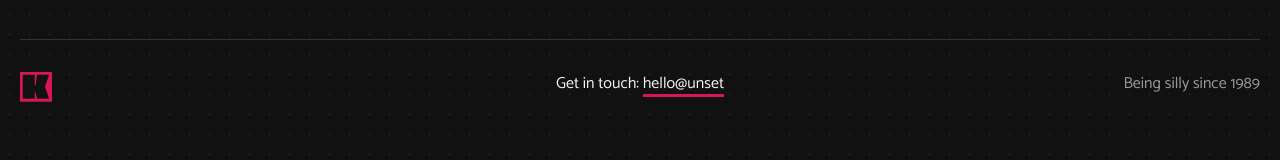
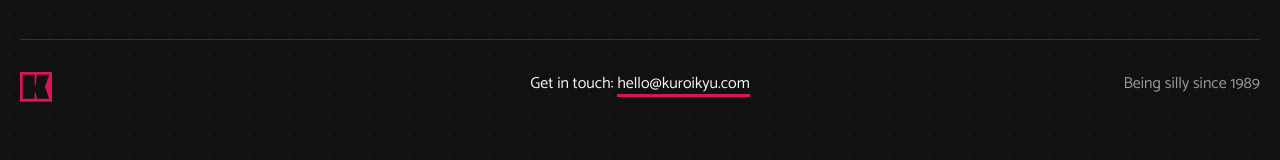
Before and after one commit to kuroikyu/kuroikyu-website-v2, a Next.js app: page / in a window 1280 px wide. Shown: the part 1812-1972 px from the top of the page. Built offline with nearby package versions, Linux system fonts and the light colour scheme; no server answers; a web font is replaced by a local one.

Commit message:
refactor: remove useless env var

```diff
--- a/src/app/_components/footer.tsx
+++ b/src/app/_components/footer.tsx
@@ -14,10 +14,7 @@ const Footer = () => {
           </Link>
         </div>
         <p className='text-center'>
-          Get in touch:{' '}
-          <Link href={`mailto:hello@${process.env.NEXT_PUBLIC_SITE_DOMAIN}`}>
-            {`hello@${process.env.NEXT_PUBLIC_SITE_DOMAIN}`}
-          </Link>
+          Get in touch: <Link href='mailto:hello@kuroikyu.com'>hello@kuroikyu.com</Link>
         </p>
         <div className='text-center text-zinc-100/60 md:text-right'>Being silly since 1989</div>
       </div>
```
